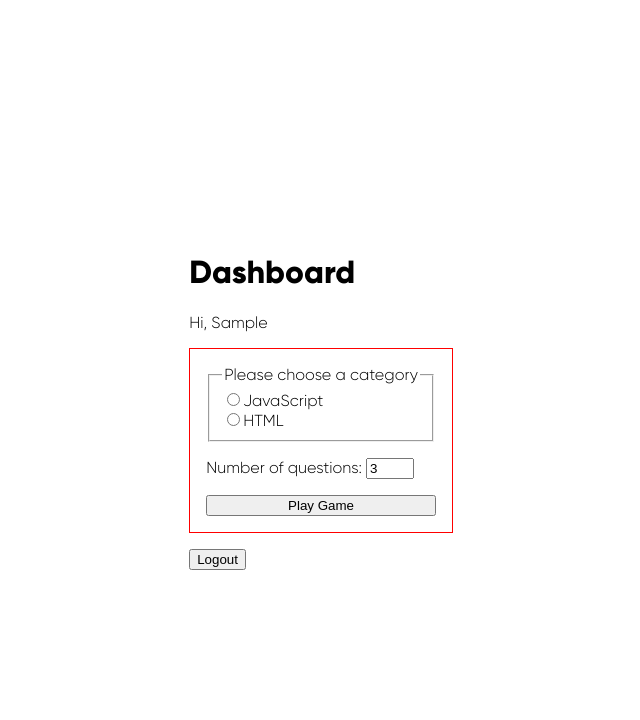
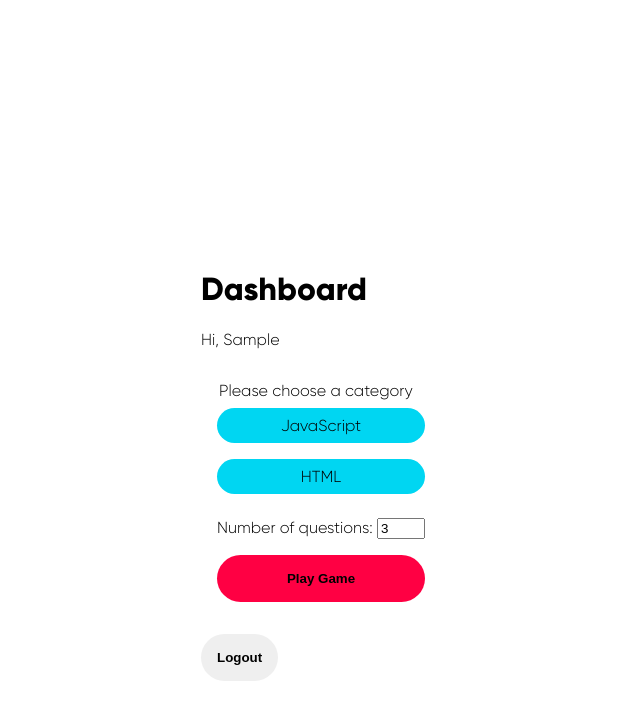
Before and after one commit to mcrcodes-daytimemonks/quiz-app, a Next.js app in the folder application/: page / in a window 1280 px wide. Both pictures are taken after typing "Sample" into the empty fields and a click on the button "Login". Shown: the top 720 px of the page, without its empty margins (319-959 px from the left). Built offline with nearby package versions, Linux system fonts and the light colour scheme.

Commit message:
style: Add styles to GamePlay

```diff
--- a/application/components/GameOptions.js
+++ b/application/components/GameOptions.js
@@ -43,11 +43,11 @@ const GameOptions = () => {
       name="game-options"
       onSubmit={goToGame}
     >
-      <fieldset>
+      <fieldset className={css.categories}>
         <legend>Please choose a category</legend>
 
         {INIT.CATEGORIES.map((category) => (
-          <div key={category}>
+          <div className={css.category__input}key={category}>
             <input
               checked={category === selectedCategory}
               id={category}
@@ -57,7 +57,8 @@ const GameOptions = () => {
               type="radio"
               value={category}
             />
-            <label htmlFor={category}>{category}</label>
+            <label className="radio-bttn-label"
+            htmlFor={category}>{category}</label>
           </div>
         ))}
       </fieldset>
@@ -75,7 +76,7 @@ const GameOptions = () => {
           value={selectedQuestionLimit}
         />
       </div>
-      <button type="submit">Play Game</button>
+      <button className="button primary" type="submit">Play Game</button>
     </form>
   );
 };
--- a/application/styles/GameOptions.module.css
+++ b/application/styles/GameOptions.module.css
@@ -1,7 +1,19 @@
 .GameOptions__grid {
   display: grid;
   gap: 1rem;
-  border: 1px solid red;
   padding: 1rem;
   margin-bottom: 1rem;
 }
+
+.categories {
+  display: grid;
+  border: none;
+  padding: 0;
+  margin: 0;
+}
+
+
+.category__input {
+  display: grid;
+  padding: 0.5rem 0;
+}
--- a/application/styles/globals.css
+++ b/application/styles/globals.css
@@ -18,9 +18,11 @@
   --bttn-secondary-bg: rgb(0, 214, 242);
   --bttn-secondary-color: #000;
   --bttn-border-rad: 50px;
-  --bttn-padding: 0 1.5rem;
+  --bttn-padding: 1rem;
   --bttn-outline: none;
   --bttn-text-align: center;
+  --bttn-border: none;
+  --bttn-font-weight: bold;
 }
 
 html,
@@ -31,21 +33,41 @@ body {
     Oxygen, Ubuntu, Cantarell, Fira Sans, Droid Sans, Helvetica Neue, sans-serif;
 }
 
-a {
-  color: inherit;
-  text-decoration: none;
+button {
+  border-radius: var(--bttn-border-rad);
+  outline: var(--bttn-outline);
+  border: var(--bttn-border);
+  padding: var(--bttn-padding);
+  font-weight: var(--bttn-font-weight);
 }
 
-* {
-  box-sizing: border-box;
+.radio-bttn-label {
+  border-radius: var(--bttn-border-rad);
+  outline: var(--bttn-outline);
+  border: var(--bttn-border);
+  padding: 0.5rem;
+  background-color: var(--bttn-secondary-bg);
+  text-align: center;
 }
 
-@media (prefers-color-scheme: dark) {
-  html {
-    color-scheme: dark;
-  }
-  body {
-    color: white;
-    background: black;
-  }
+input[type="radio"]:checked + label {
+  font-weight: bold;
 }
+
+input[type="radio"]:not(:checked) + label {
+
+}
+
+input[type="radio"] {
+  clip: rect(0 0 0 0);
+  clip-path: inset(50%);
+  height: 1px;
+  overflow: hidden;
+  position: absolute;
+  white-space: nowrap;
+  width: 1px;
+}
+
+button.primary {
+  background-color: var(--bttn-primary-bg);
+}
```
